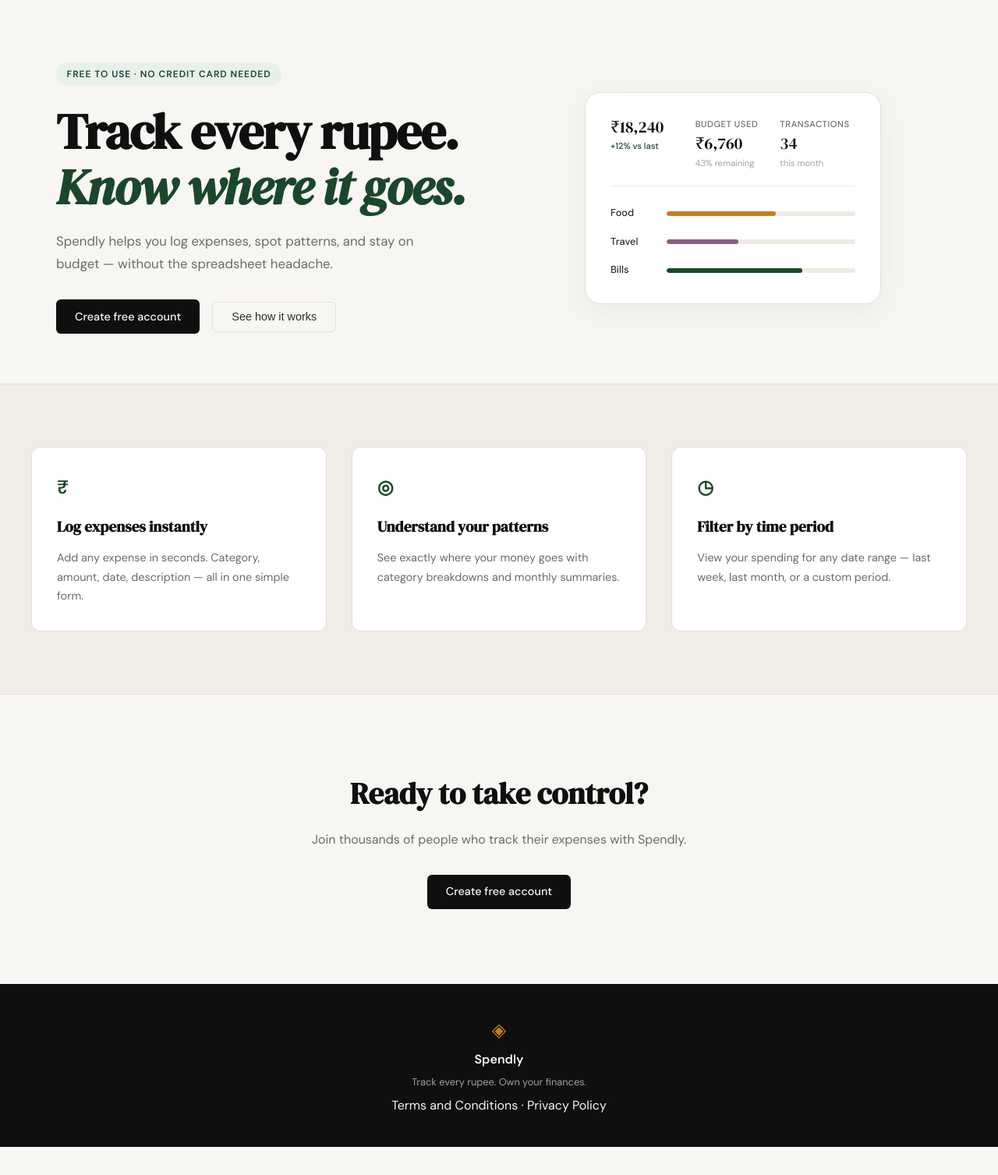
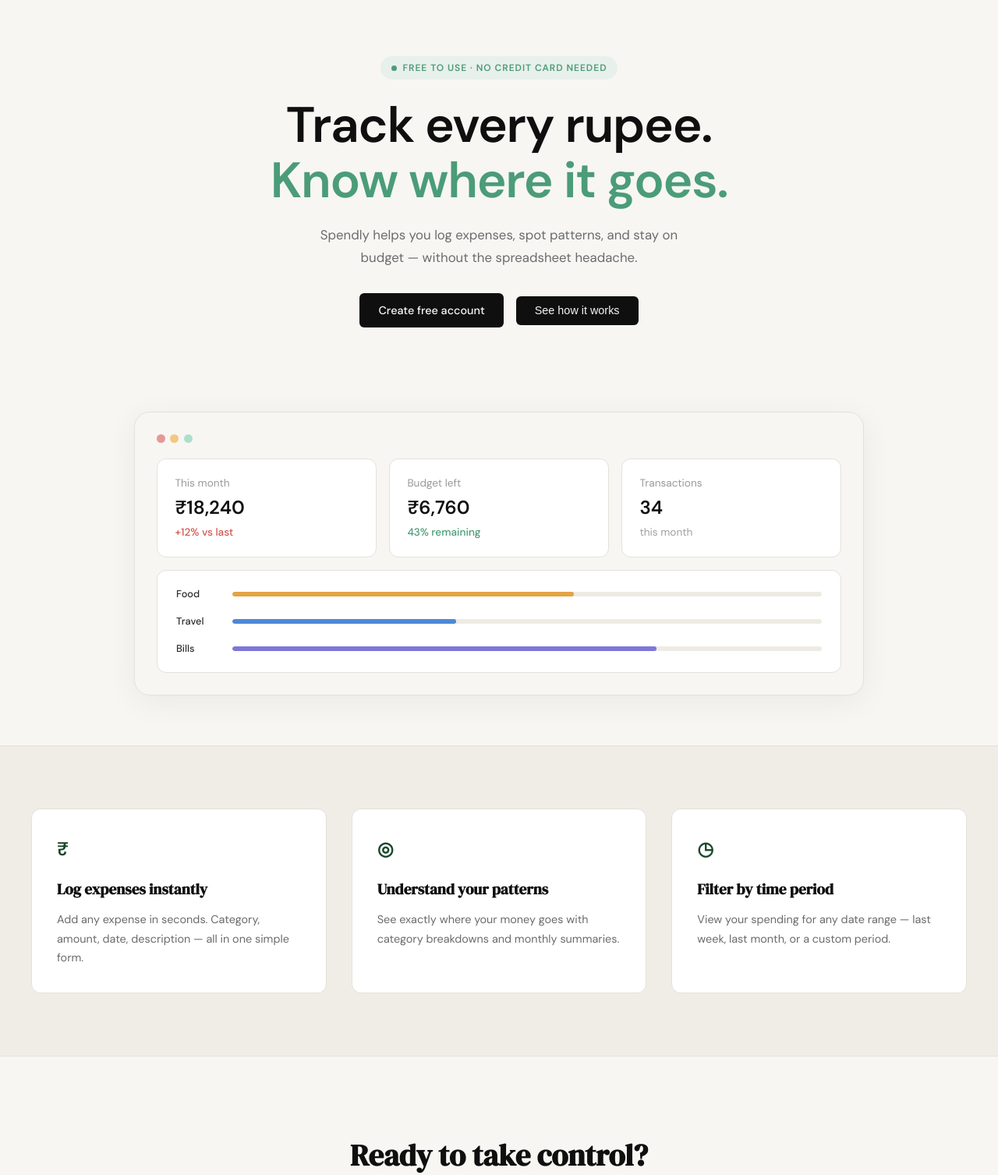
Before and after one commit to harshipped/spendscore, a Flask app: page / in a window 1280 px wide. Shown: the part 61-1568 px from the top of the page at 78% size. Before the commit the page ends 1532 px from the top, so only its background shows below. Run offline with Flask 3, Linux system fonts and the light colour scheme.

Commit message:
change landing page UI

```diff
--- a/static/css/landing.css
+++ b/static/css/landing.css
@@ -1,3 +1,102 @@
+/* ------------------------------------------------------------------ */
+/* Hero — stacked/centered layout to match design mockup              */
+/* ------------------------------------------------------------------ */
+
+.hero {
+    display: flex;
+    flex-direction: column;
+    align-items: center;
+    text-align: center;
+    max-width: 1000px;
+    padding: 4.5rem 2rem 4rem;
+}
+
+.hero-inner {
+    display: flex;
+    flex-direction: column;
+    align-items: center;
+    margin-bottom: 2.75rem;
+}
+
+.hero-badge {
+    display: inline-flex;
+    align-items: center;
+    gap: 0.5rem;
+    color: #4b9c78;
+}
+
+.hero-badge-dot {
+    width: 7px;
+    height: 7px;
+    border-radius: 50%;
+    background: #4b9c78;
+    flex-shrink: 0;
+}
+
+.hero-title {
+    font-family: var(--font-body);
+    font-weight: 600;
+    text-align: center;
+}
+
+.hero-title-accent {
+    font-style: normal;
+    color: #4b9c78;
+}
+
+.hero-subtitle {
+    text-align: center;
+    margin-left: auto;
+    margin-right: auto;
+}
+
+.hero-actions {
+    justify-content: center;
+}
+
+.hero .btn-ghost {
+    background: var(--ink);
+    color: var(--paper);
+    border: none;
+}
+
+.hero .btn-ghost:hover {
+    background: var(--accent);
+}
+
+.hero-visual {
+    width: 100%;
+    display: block;
+}
+
+/* ------------------------------------------------------------------ */
+/* Hero mock card — outer container                                    */
+/* ------------------------------------------------------------------ */
+
+.hero .mock-card {
+    background: var(--paper);
+    border: 1px solid var(--border);
+    width: 100%;
+    max-width: 100%;
+    padding: 1.75rem;
+}
+
+.mock-card-dots {
+    display: flex;
+    gap: 0.4rem;
+    margin-bottom: 1.25rem;
+}
+
+.mock-dot {
+    width: 11px;
+    height: 11px;
+    border-radius: 50%;
+}
+
+.mock-dot-red { background: #e39997; }
+.mock-dot-yellow { background: #f2c981; }
+.mock-dot-green { background: #addfcc; }
+
 /* ------------------------------------------------------------------ */
 /* Hero mock card — stat boxes                                         */
 /* ------------------------------------------------------------------ */
@@ -5,50 +104,77 @@
 .mock-stats {
     display: grid;
     grid-template-columns: repeat(3, 1fr);
-    gap: 0.75rem;
-    margin-bottom: 1.5rem;
-    padding-bottom: 1.25rem;
-    border-bottom: 1px solid var(--border-soft);
+    gap: 1rem;
+    margin-bottom: 1rem;
+    padding-bottom: 0;
+    border-bottom: none;
 }
 
 .mock-stat {
+    background: var(--paper-card);
+    border: 1px solid var(--border);
+    border-radius: var(--radius-md);
+    padding: 1.25rem 1.4rem;
     display: flex;
     flex-direction: column;
-    gap: 0.2rem;
+    gap: 0.4rem;
+    text-align: left;
 }
 
 .mock-stat-label {
-    font-size: 0.7rem;
-    font-weight: 500;
-    color: var(--ink-muted);
-    text-transform: uppercase;
-    letter-spacing: 0.05em;
+    font-size: 0.85rem;
+    font-weight: 400;
+    color: #999999;
+    text-transform: none;
+    letter-spacing: normal;
 }
 
 .mock-stat-value {
-    font-family: var(--font-display);
-    font-size: 1.3rem;
+    font-family: var(--font-body);
+    font-weight: 600;
+    font-size: 1.5rem;
     color: var(--ink);
     line-height: 1.2;
 }
 
 .mock-stat-delta {
-    font-size: 0.7rem;
+    font-size: 0.85rem;
     color: var(--ink-faint);
 }
 
 .mock-stat-delta.positive {
-    color: var(--accent);
+    color: #4b9c78;
+    font-weight: 500;
+}
+
+.mock-stat-delta.negative {
+    color: #d15650;
     font-weight: 500;
 }
 
 /* ------------------------------------------------------------------ */
-/* Hero mock card — bar rows (simplified, no amount column)           */
+/* Hero mock card — bars panel (simplified, no amount column)          */
 /* ------------------------------------------------------------------ */
+
+.mock-bars {
+    background: var(--paper-card);
+    border: 1px solid var(--border);
+    border-radius: var(--radius-md);
+    padding: 1.25rem 1.5rem;
+    gap: 0.9rem;
+}
 
 .mock-card .mock-bar-row {
     grid-template-columns: 60px 1fr;
 }
+
+.mock-cat {
+    text-align: left;
+}
+
+.mock-bar-food { background: #e4a345; }
+.mock-bar-travel { background: #4e88d7; }
+.mock-bar-bills { background: #7e77d7; }
 
 /* ------------------------------------------------------------------ */
 /* Demo modal                                                          */
--- a/templates/landing.html
+++ b/templates/landing.html
@@ -10,10 +10,10 @@
 
 <section class="hero">
     <div class="hero-inner">
-        <div class="hero-badge">Free to use · No credit card needed</div>
+        <div class="hero-badge"><span class="hero-badge-dot"></span>Free to use · No credit card needed</div>
         <h1 class="hero-title">
             Track every rupee.<br>
-            <em>Know where it goes.</em>
+            <span class="hero-title-accent">Know where it goes.</span>
         </h1>
         <p class="hero-subtitle">
             Spendly helps you log expenses, spot patterns, and stay
@@ -26,15 +26,21 @@
     </div>
     <div class="hero-visual">
         <div class="mock-card">
+            <div class="mock-card-dots">
+                <span class="mock-dot mock-dot-red"></span>
+                <span class="mock-dot mock-dot-yellow"></span>
+                <span class="mock-dot mock-dot-green"></span>
+            </div>
             <div class="mock-stats">
                 <div class="mock-stat">
+                    <span class="mock-stat-label">This month</span>
                     <span class="mock-stat-value">₹18,240</span>
-                    <span class="mock-stat-delta positive">+12% vs last</span>
+                    <span class="mock-stat-delta negative">+12% vs last</span>
                 </div>
                 <div class="mock-stat">
-                    <span class="mock-stat-label">Budget Used</span>
+                    <span class="mock-stat-label">Budget left</span>
                     <span class="mock-stat-value">₹6,760</span>
-                    <span class="mock-stat-delta">43% remaining</span>
+                    <span class="mock-stat-delta positive">43% remaining</span>
                 </div>
                 <div class="mock-stat">
                     <span class="mock-stat-label">Transactions</span>
@@ -46,19 +52,19 @@
                 <div class="mock-bar-row">
                     <span class="mock-cat">Food</span>
                     <div class="mock-bar-track">
-                        <div class="mock-bar mock-bar-2" style="width: 58%"></div>
+                        <div class="mock-bar mock-bar-food" style="width: 58%"></div>
                     </div>
                 </div>
                 <div class="mock-bar-row">
                     <span class="mock-cat">Travel</span>
                     <div class="mock-bar-track">
-                        <div class="mock-bar mock-bar-4" style="width: 38%"></div>
+                        <div class="mock-bar mock-bar-travel" style="width: 38%"></div>
                     </div>
                 </div>
                 <div class="mock-bar-row">
                     <span class="mock-cat">Bills</span>
                     <div class="mock-bar-track">
-                        <div class="mock-bar" style="width: 72%"></div>
+                        <div class="mock-bar mock-bar-bills" style="width: 72%"></div>
                     </div>
                 </div>
             </div>
```
